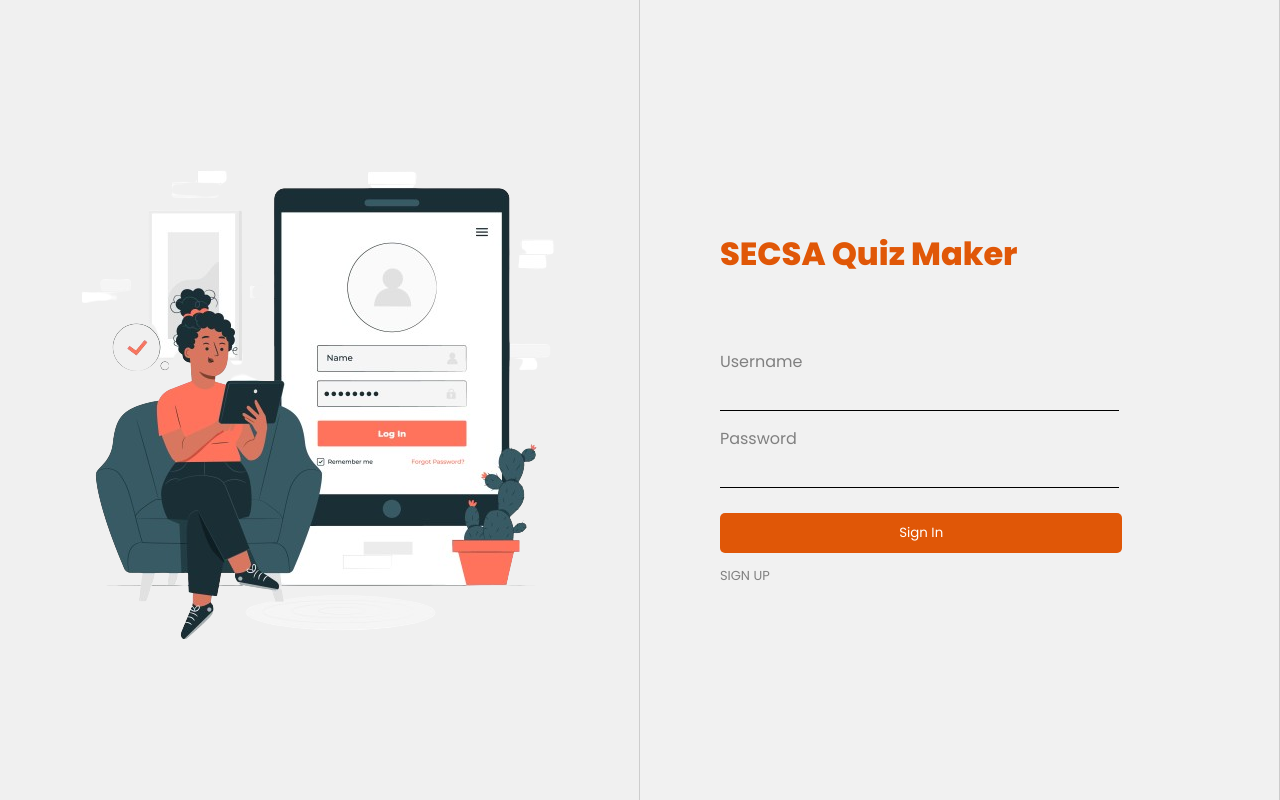
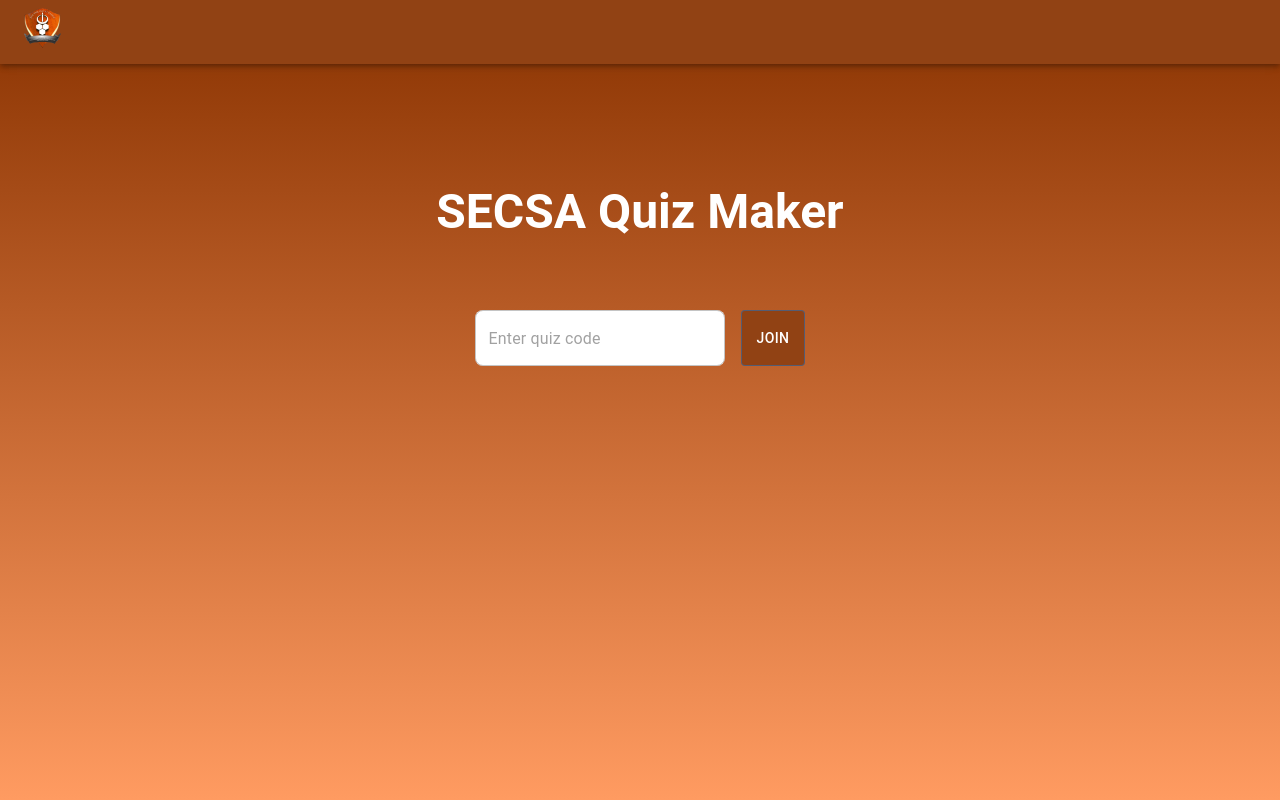
Before and after one commit to j4ns3n/SECSA-Quiz-Maker, a React (Create React App) app: page /exam in a window 1280 px wide. Before the commit this address led to /login. Built offline with nearby package versions, Linux system fonts and the light colour scheme.

Commit message:
some changes

```diff
--- a/src/App.jsx
+++ b/src/App.jsx
@@ -1,12 +1,11 @@
 import { BrowserRouter, Routes, Route, Navigate, useLocation, useNavigate } from 'react-router-dom';
 import { useState, useEffect } from 'react';
 import Login from './pages/login/login';
-import Register from './pages/register/register';
 import { UserContextProvider } from './context/UserContext/UserContext';
 import { CourseContextProvider } from './context/CourseContext/CourseContext';
 import Dashboard from './pages/dashboard/dashboard';
 import { jwtDecode } from 'jwt-decode';
-
+import QuizApp from './pages/quizapp';
 
 function App() {
   return (
@@ -74,7 +73,7 @@ function AppRoutes() {
         path="/login"
         element={isAuthenticated ? <Navigate to="/" replace /> : <Login onLogin={handleLogin} />}
       />
-      <Route path="/register" element={<Register />} />
+      <Route path="/exam" element={<QuizApp />} />
       {/* Protected routes */}
       <Route
         path="/*"
--- a/src/pages/dashboard/dashboard.jsx
+++ b/src/pages/dashboard/dashboard.jsx
@@ -91,9 +91,7 @@ function Dashboard(props) {
   const [pathname, setPathname] = React.useState('/courses');
   const navigate = useNavigate();
 
-  // Get the role from session storage
-  const role = sessionStorage.getItem('userRole'); // Retrieve the role from session storage
-  console.log("Retrieved Role in Dashboard:", role); // Debugging log
+  const role = sessionStorage.getItem('userRole');
 
   const handleLogout = () => {
     sessionStorage.clear();
--- a/src/pages/login/login.jsx
+++ b/src/pages/login/login.jsx
@@ -1,7 +1,5 @@
 import React, { useState } from 'react';
 import loginImage from '../../assets/loginlogo.png'
-import { Link } from 'react-router-dom';
-// import bcrypt from 'bcryptjs';
 import { useNavigate } from 'react-router-dom';
 
 function Login({ onLogin }) {
@@ -163,12 +161,6 @@ function Login({ onLogin }) {
             >
               Sign In
             </button>
-            <p
-              style={styles.create}
-              onMouseOver={(e) => (e.target.style.color = styles.createHover.color)}
-              onMouseOut={(e) => (e.target.style.color = styles.create.color)}
-            ><Link to='/register' style={{ color: 'inherit', textDecoration: 'none' }}>SIGN UP</Link>
-            </p>
           </form>
         </div>
       </div>
--- /dev/null
+++ b/src/pages/quizapp.jsx
@@ -0,0 +1,47 @@
+import React from 'react'
+import { AppBar, Toolbar, Button, TextField, Container, Box, Typography } from '@mui/material';
+import LogoSecsa from '../assets/secsalogo.png';
+
+const QuizApp = () => {
+    return (
+        <div style={{
+            height: '100vh',
+            background: 'linear-gradient(to bottom, #893200, #ff9b61)',
+            color: '#fff'
+        }}>
+            {/* Top Bar */}
+            <AppBar position="static" style={{ backgroundColor: '#914214' }}>
+                <Toolbar>
+                    <Typography variant="h6" component="div" sx={{ flexGrow: 1 }}>
+                        <img src={LogoSecsa} alt="logo" style={{ height: '40px' }} />
+                    </Typography>
+                </Toolbar>
+            </AppBar>
+
+            {/* Main Content */}
+            <Container maxWidth="sm" style={{ textAlign: 'center', marginTop: '15vh' }}>
+                <Typography variant="h3" style={{ marginBottom: '50px', fontWeight: 'bold' }}>
+                    SECSA Quiz Maker
+                </Typography>
+                <Box sx={{ display: 'flex', justifyContent: 'center', gap: 2, padding: '20px' }}>
+                    <TextField
+                        variant="outlined"
+                        placeholder="Enter quiz code"
+                        InputProps={{
+                            style: {
+                                backgroundColor: '#fff',
+                                borderRadius: '8px',
+                                width: '250px',
+                            },
+                        }}
+                    />
+                    <Button variant="outlined" style={{ backgroundColor: '#914214', color: "#fff" }}>
+                        Join
+                    </Button>
+                </Box>
+            </Container>
+        </div>
+    );
+}
+
+export default QuizApp
```
